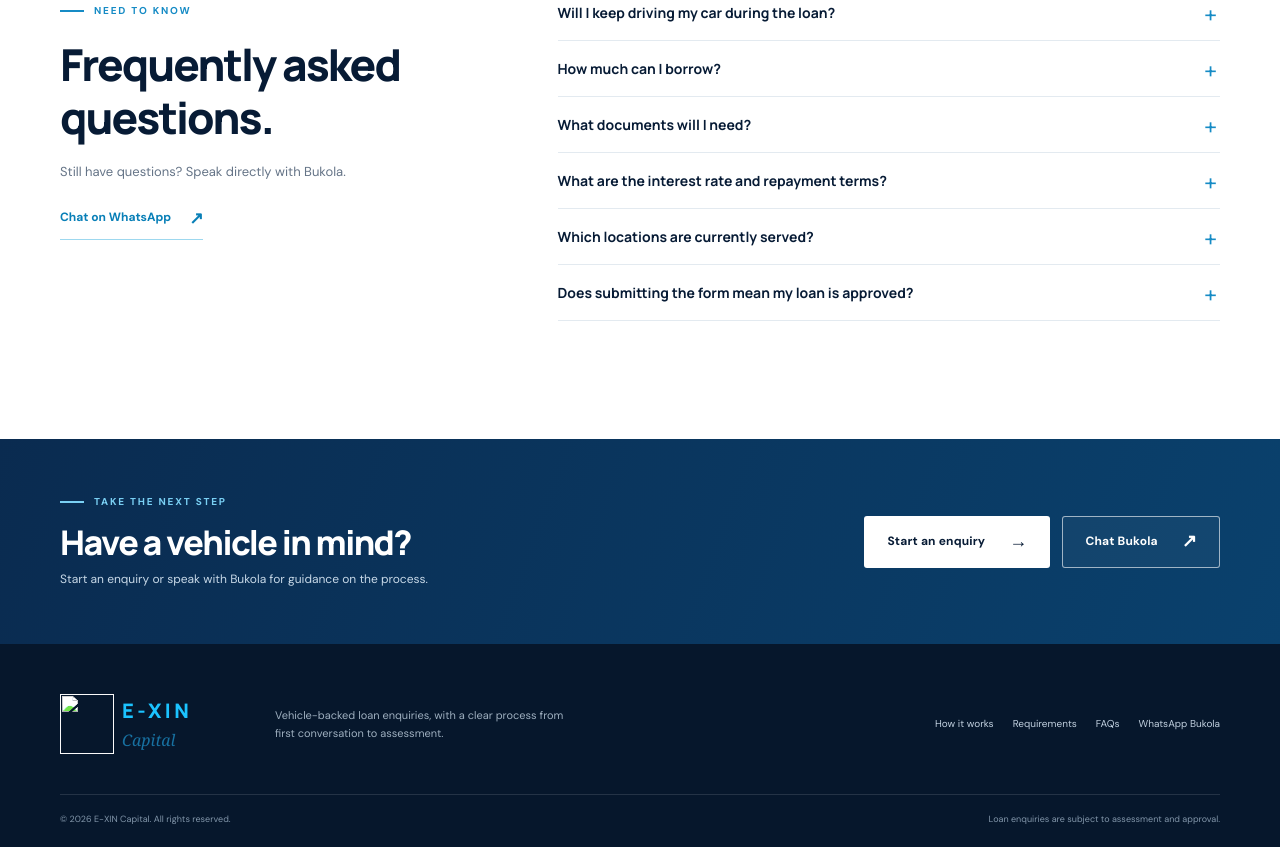
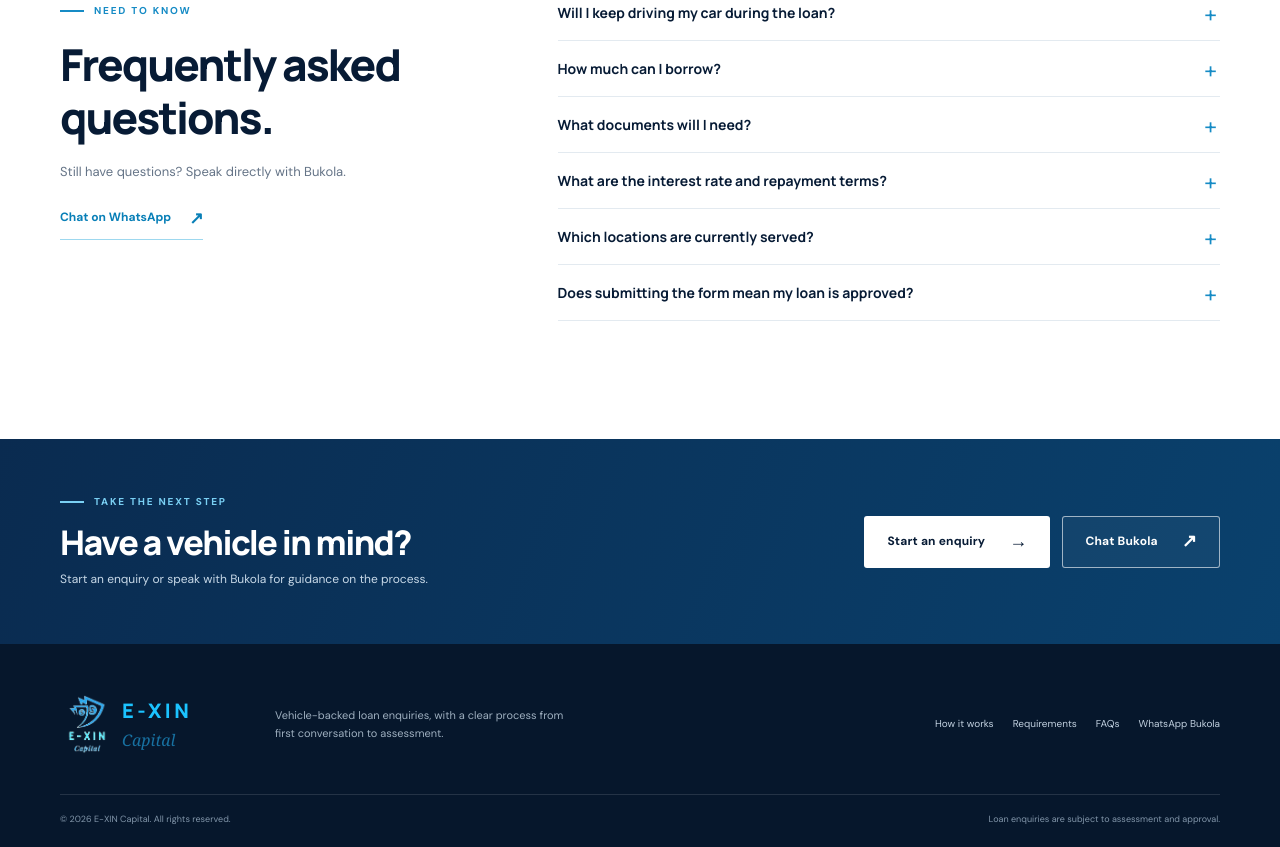
Before and after one commit to prinsterlizzy-jpg/autolend-by-exin, a plain HTML site: page index.html in a window 1280 px wide. Shown: the part 3629-4476 px from the top of the page. Drawn offline with Linux system fonts and the light colour scheme.

Commit message:
Update footer logo URL and maintain content

```diff
--- a/index.html
+++ b/index.html
@@ -140,7 +140,7 @@
     <section class="final-cta"><div class="container final-cta-inner"><div><span class="eyebrow light"><span></span> TAKE THE NEXT STEP</span><h2>Have a vehicle in mind?</h2><p>Start an enquiry or speak with Bukola for guidance on the process.</p></div><div class="final-actions"><a class="btn btn-light" href="#enquiry">Start an enquiry <span>→</span></a><a class="btn btn-outline" href="https://wa.me/2349022658730?text=Hello%20Bukola%2C%20I%27d%20like%20to%20discuss%20a%20car%20collateral%20loan." target="_blank" rel="noopener">Chat Bukola <span>↗</span></a></div></div></section>
   </main>
 
-  <footer class="site-footer"><div class="container footer-main"><a class="brand footer-brand" href="#top"><img src="assets/exin-logo.png" alt=""><span class="brand-copy"><strong>E-XIN</strong><em>Capital</em></span></a><p>Vehicle-backed loan enquiries, with a clear process from first conversation to assessment.</p><div class="footer-links"><a href="#how-it-works">How it works</a><a href="#requirements">Requirements</a><a href="#faqs">FAQs</a><a href="https://wa.me/2349022658730" target="_blank" rel="noopener">WhatsApp Bukola</a></div></div><div class="container footer-bottom"><span>© <span id="year"></span> E-XIN Capital. All rights reserved.</span><span>Loan enquiries are subject to assessment and approval.</span></div></footer>
+  <footer class="site-footer"><div class="container footer-main"><a class="brand footer-brand" href="#top"><img src="https://github.com/prinsterlizzy-jpg/autolend-by-exin/blob/main/exin-logo.png?raw=true" alt=""><span class="brand-copy"><strong>E-XIN</strong><em>Capital</em></span></a><p>Vehicle-backed loan enquiries, with a clear process from first conversation to assessment.</p><div class="footer-links"><a href="#how-it-works">How it works</a><a href="#requirements">Requirements</a><a href="#faqs">FAQs</a><a href="https://wa.me/2349022658730" target="_blank" rel="noopener">WhatsApp Bukola</a></div></div><div class="container footer-bottom"><span>© <span id="year"></span> E-XIN Capital. All rights reserved.</span><span>Loan enquiries are subject to assessment and approval.</span></div></footer>
   <a class="floating-whatsapp" href="https://wa.me/2349022658730?text=Hello%20Bukola%2C%20I%27d%20like%20to%20make%20an%20enquiry." target="_blank" rel="noopener" aria-label="Chat with Bukola on WhatsApp"><span>◉</span><b>Chat Bukola</b></a>
 </body>
 </html>
```
